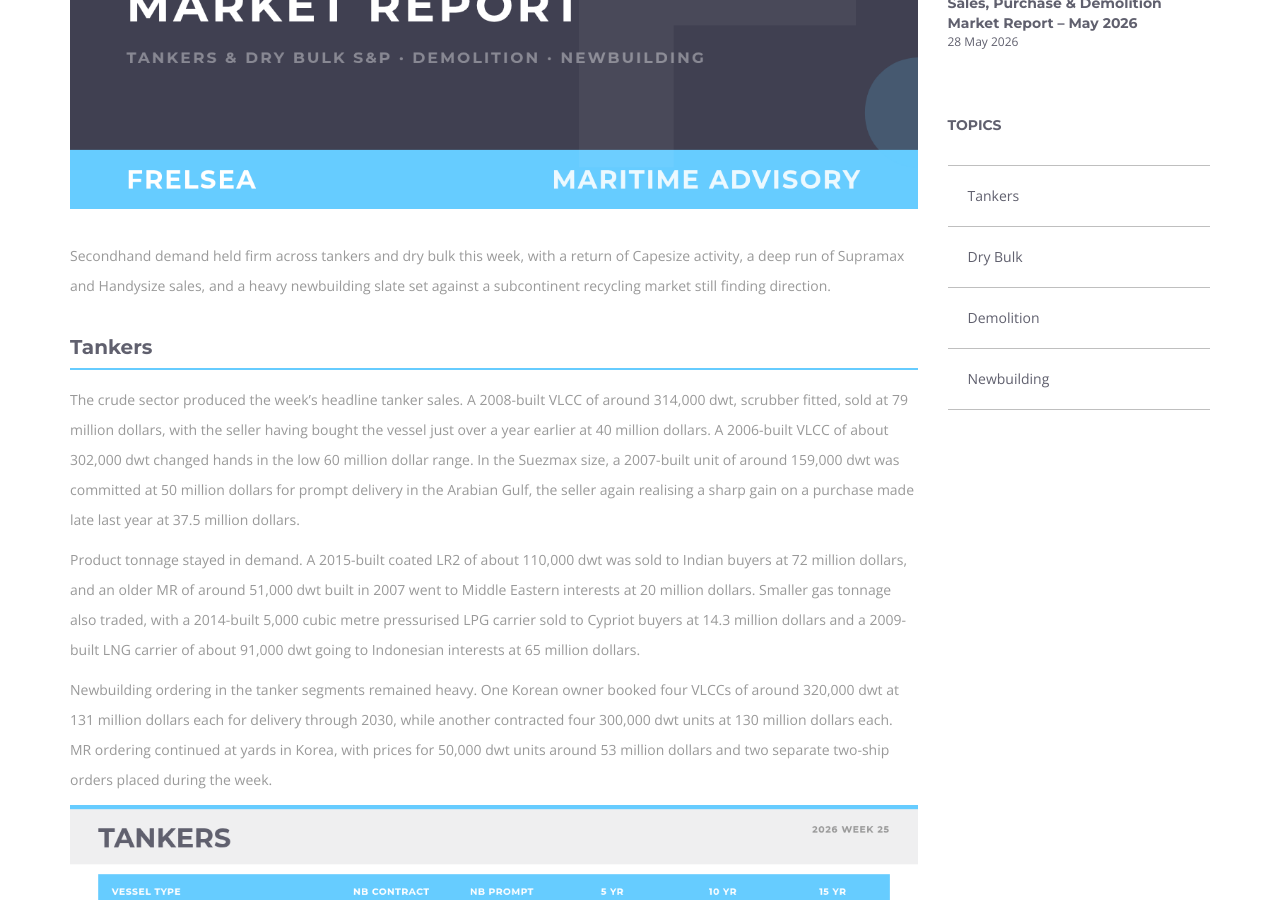
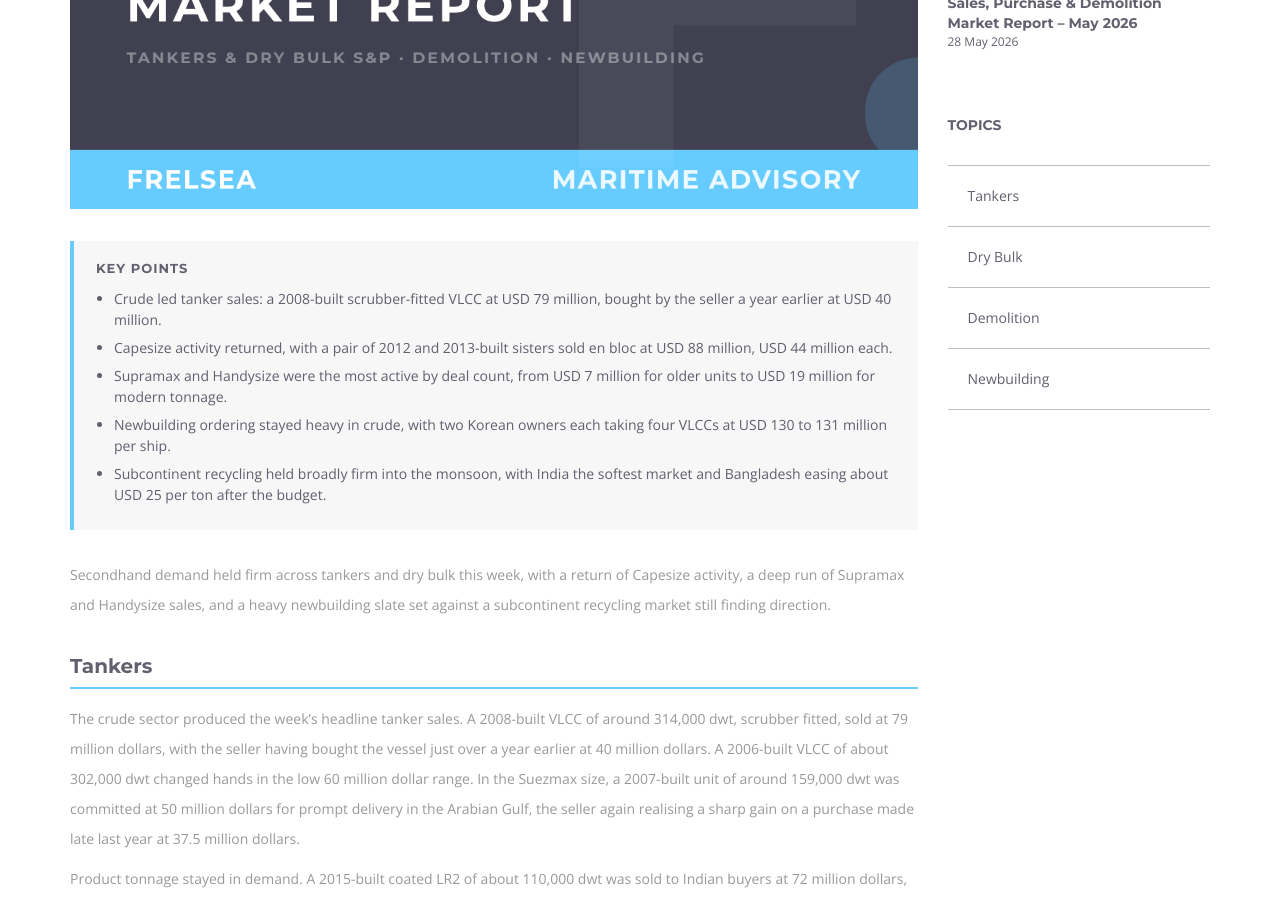
Before and after one commit to frelsea/frelsea.github.io, a Jekyll site: the page built from _posts/2026-06-24-week-25-market-commentary.md, in a window 1280 px wide and 900 px high, scrolled down 756 px. Built offline with Jekyll 4.4.1, drawn with Linux system fonts in a browser that asks for light colours; some web fonts are replaced.

Commit message:
Add key points and tighten description on Week 25 post
Bring Week 25 in line with the current weekly format: add a key_points
summary box and trim the meta description to the 160-char cap. Body already
met the tone/trope rules.

```diff
--- a/_posts/2026-06-24-week-25-market-commentary.md
+++ b/_posts/2026-06-24-week-25-market-commentary.md
@@ -2,9 +2,15 @@
 layout: post
 title: "Week 25: Dry Bulk and Tanker Sales, Purchase & Demolition Market Report – June 2026"
 date: 2026-06-24
-description: "Week 25 2026 shipping report: firm VLCC and Suezmax secondhand sales, a return of Capesize activity, deep Supramax and Handysize turnover, heavy crude newbuilding and a steady recycling market."
+description: "Week 25 2026 shipping report: firm VLCC and Suezmax sales, returning Capesize activity, deep Supramax and Handysize turnover, and heavy crude newbuilding."
 tags: [tankers, dry-bulk, demolition, newbuilding, s-and-p]
 image: /assets/img/covers/2026-w25-cover.png
+key_points:
+  - "Crude led tanker sales: a 2008-built scrubber-fitted VLCC at USD 79 million, bought by the seller a year earlier at USD 40 million."
+  - "Capesize activity returned, with a pair of 2012 and 2013-built sisters sold en bloc at USD 88 million, USD 44 million each."
+  - "Supramax and Handysize were the most active by deal count, from USD 7 million for older units to USD 19 million for modern tonnage."
+  - "Newbuilding ordering stayed heavy in crude, with two Korean owners each taking four VLCCs at USD 130 to 131 million per ship."
+  - "Subcontinent recycling held broadly firm into the monsoon, with India the softest market and Bangladesh easing about USD 25 per ton after the budget."
 ---
 
 Secondhand demand held firm across tankers and dry bulk this week, with a return of Capesize activity, a deep run of Supramax and Handysize sales, and a heavy newbuilding slate set against a subcontinent recycling market still finding direction.
```
